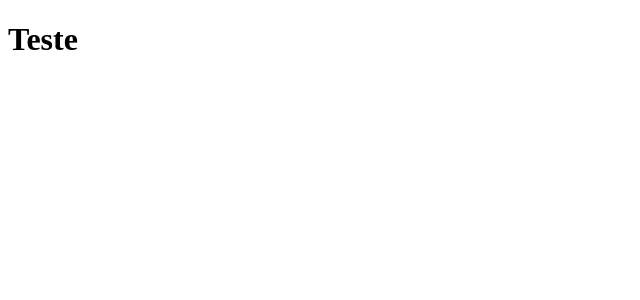
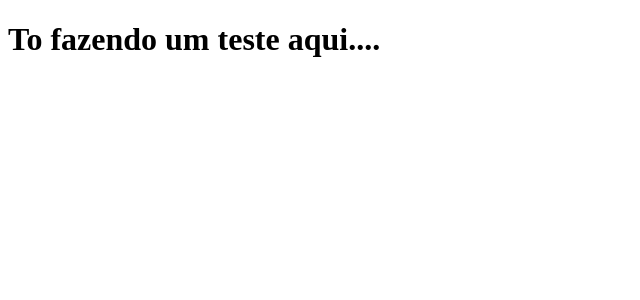
Before and after one commit to brunofaboci/clone-tabnews, a Next.js app: page / in a window 1280 px wide. Shown: the top 300 px of the page, without its empty margins (0-640 px from the left). Built offline with nearby package versions, Linux system fonts and the light colour scheme.

Commit message:
alteração na frase da pagina inicial

```diff
--- a/pages/index.js
+++ b/pages/index.js
@@ -1,5 +1,5 @@
 function Home() {
-    return <h1>Teste</h1>
+    return <h1>To fazendo um teste aqui....</h1>
 }
 
 export default Home;
```
